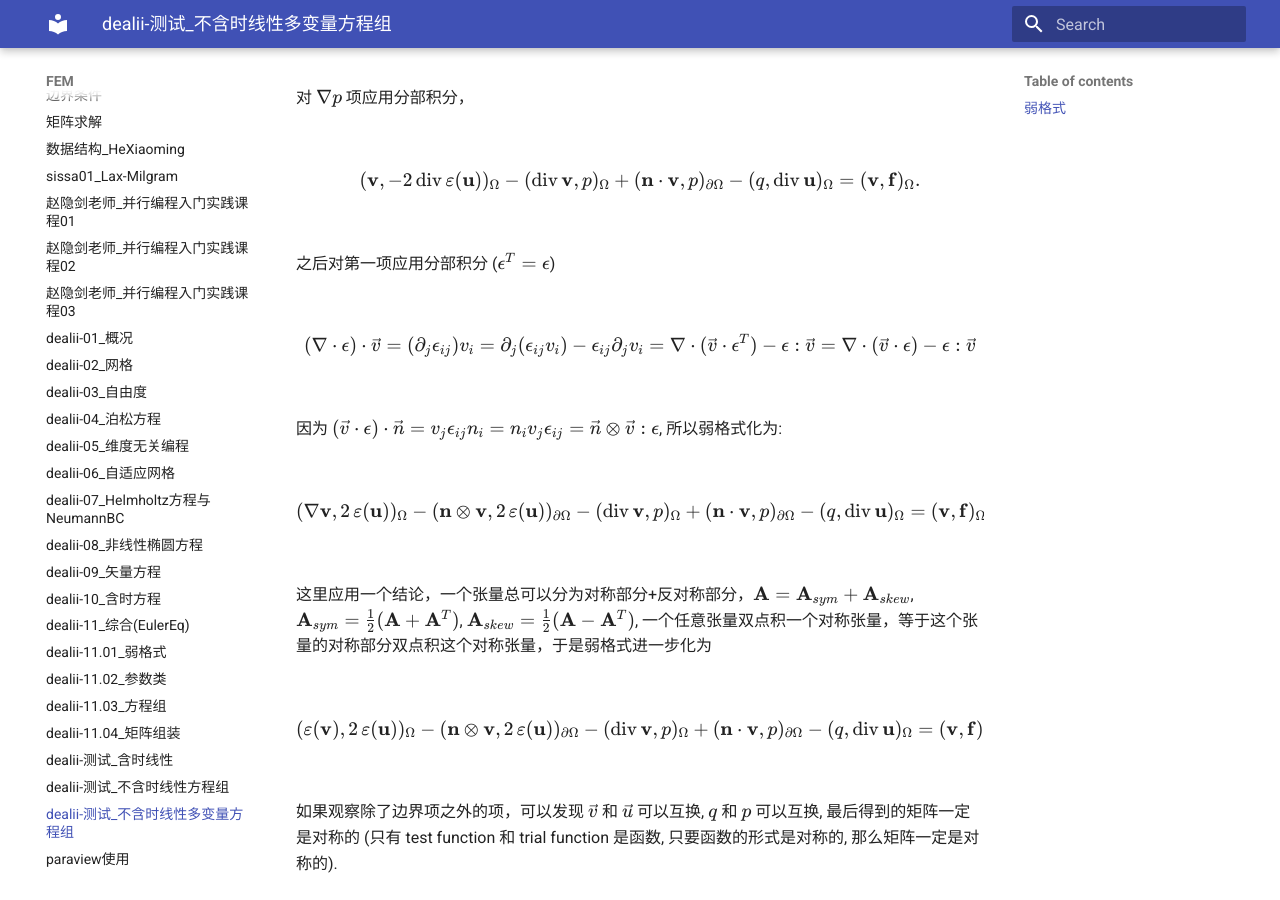
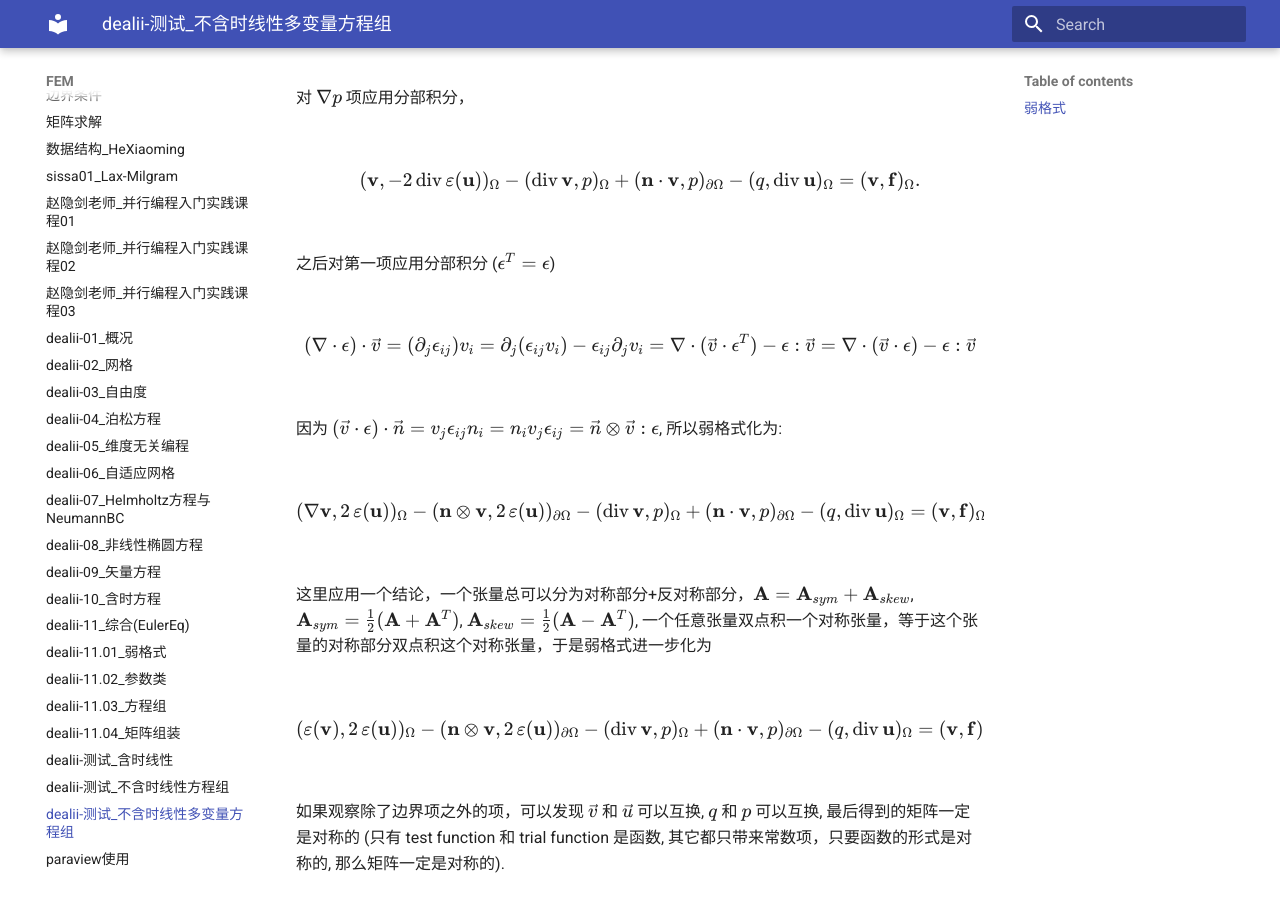
Before and after one commit to ymma98/technotes, an MkDocs documentation site: the page built from docs/FEM/dealii-测试_不含时线性方程组多变量.md, in a window 1280 px wide and 900 px high, scrolled down 674 px. Built offline with MkDocs 1.6.1 and Material for MkDocs 9.7.7, drawn with Linux system fonts in a browser that asks for light colours.

Commit message:
docs/FEM/dealii-测试_不含时线性方程组多变量.md updated from https://stackedit.cn/

```diff
--- a/docs/FEM/dealii-测试_不含时线性方程组多变量.md
+++ b/docs/FEM/dealii-测试_不含时线性方程组多变量.md
@@ -48,12 +48,12 @@ $$
 = (\mathbf{v}, \mathbf{f})_\Omega,
 $$
 
-如果观察除了边界项之外的项，可以发现 $\vec{v}$ 和 $\vec{u}$ 可以互换, $q$ 和 $p$ 可以互换, 最后得到的矩阵一定是对称的 (只有 test function 和 trial function 是函数, 只要函数的形式是对称的, 那么矩阵一定是对称的).
+如果观察除了边界项之外的项，可以发现 $\vec{v}$ 和 $\vec{u}$ 可以互换, $q$ 和 $p$ 可以互换, 最后得到的矩阵一定是对称的 (只有 test function 和 trial function 是函数, 其它都只带来常数项，只要函数的形式是对称的, 那么矩阵一定是对称的).
 
 
 <!--stackedit_data:
-eyJoaXN0b3J5IjpbMTg2NjA3MzkxNywtMTg1ODM2MjM3OCwyMD
-cyMzYzMjQ5LC03NDE0NzcxNjAsLTIxMjk5MzYyNDMsNzg0NDEz
-MzMyLC0xNTM2NzY5MjQ2LC0xMzUwNTk3MjM2LC0xODExMjcwMz
-g1XX0=
+eyJoaXN0b3J5IjpbMjE0NTkzNTI4OSwxODY2MDczOTE3LC0xOD
+U4MzYyMzc4LDIwNzIzNjMyNDksLTc0MTQ3NzE2MCwtMjEyOTkz
+NjI0Myw3ODQ0MTMzMzIsLTE1MzY3NjkyNDYsLTEzNTA1OTcyMz
+YsLTE4MTEyNzAzODVdfQ==
 -->
```
